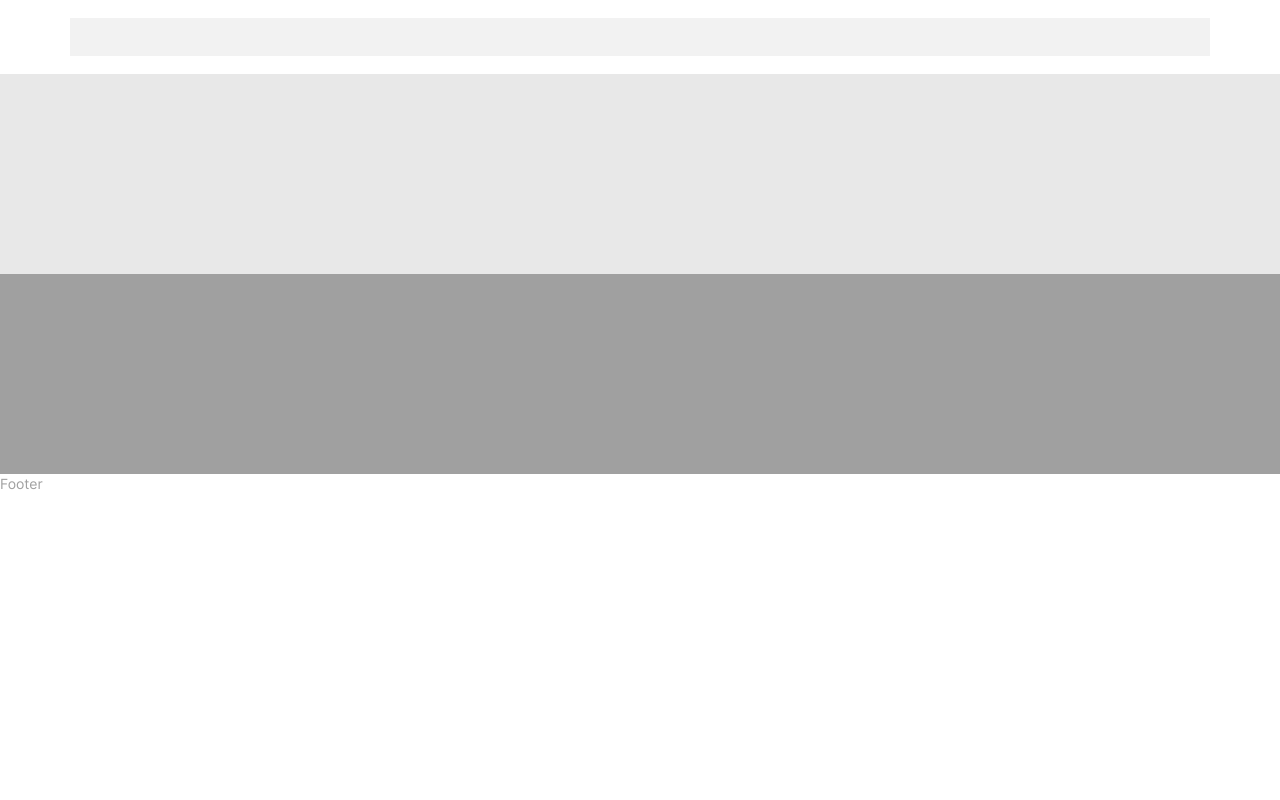
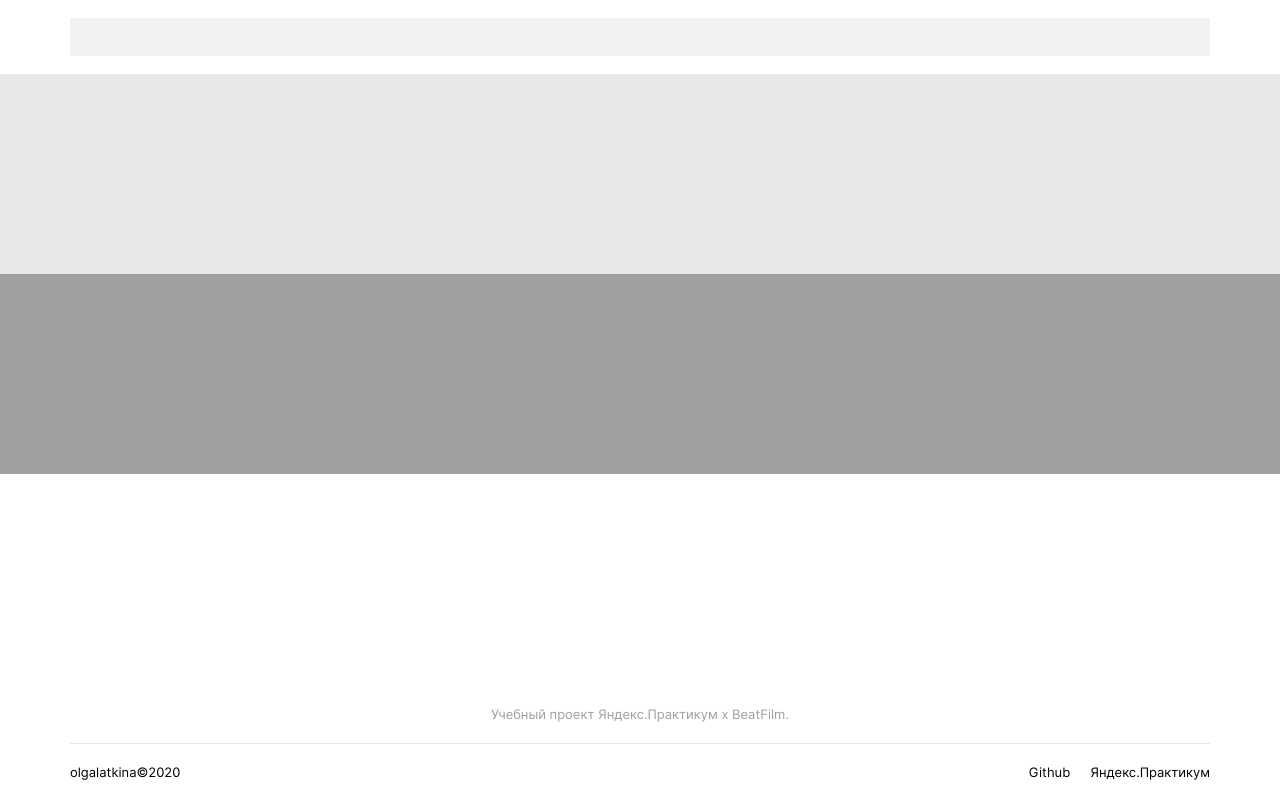
Before and after one commit to olgalatkina/movies-explorer-frontend, a React app: page /movies in a window 1280 px wide. Built offline with nearby package versions, Linux system fonts and the light colour scheme.

Commit message:
feat: add Footer markup and styles

```diff
--- a/src/components/Footer/Footer.css
+++ b/src/components/Footer/Footer.css
@@ -1,3 +1,90 @@
 .footer {
+  margin-top: auto;
+  padding: 79px 0 10px;
+  background: var(--white);
+  box-sizing: border-box;
+}
+
+.footer__content {
+  max-width: 1280px;
+  width: calc(100% - 20px);
+  margin: 0 auto;
+}
+
+.footer__text {
+  margin: 0 0 21px;
+  font-weight: 400;
+  font-size: 12px;
+  line-height: 15px;
+  text-align: center;
   color: var(--grey-text);
 }
+
+.footer__wrapper {
+  display: flex;
+  flex-direction: column;
+  align-items: center;
+  gap: 12px;
+  padding-top: 30px;
+  border-top: 1px solid var(--grey-dark);
+}
+
+.footer__link {
+  margin: 0;
+  font-weight: 400;
+  font-size: 12px;
+  line-height: 15px;
+  text-decoration: none;
+  color: var(--black);
+  transition: opacity .3s linear;
+}
+
+.footer__link:hover {
+  opacity: 0.7;
+}
+
+.footer__copyright {
+  margin: 18px 0 0;
+  font-weight: 400;
+  font-size: 12px;
+  line-height: 15px;
+  color: var(--grey-text);
+}
+
+@media screen and (min-width: 768px) {
+  .footer {
+    padding: 79px 0 20px;
+  }
+
+  .footer__content {
+    width: calc(100% - 60px);
+  }
+
+  .footer__text,
+  .footer__link {
+    font-size: 13px;
+    line-height: 16px;
+  }
+
+  .footer__wrapper {
+    display: flex;
+    flex-direction: row-reverse;
+    justify-content: space-between;
+    align-items: baseline;
+    gap: 20px;
+    padding-top: 20px;
+  }
+
+  .footer__copyright {
+    margin: 0 auto 0 0;
+    font-size: 13px;
+    line-height: 16px;
+    color: var(--black);
+  }
+}
+
+@media screen and (min-width: 1280px) {
+  .footer__content {
+    width: calc(100% - 140px);
+  }
+}
--- a/src/components/Footer/Footer.js
+++ b/src/components/Footer/Footer.js
@@ -2,7 +2,16 @@ import './Footer.css';
 
 const Footer = () => {
   return (
-    <footer className='footer'>Footer</footer>
+    <footer className='footer'>
+      <div className='footer__content'>
+        <p className='footer__text'>Учебный проект Яндекс.Практикум х BeatFilm.</p>
+        <div className='footer__wrapper'>
+          <a href='https://practicum.yandex.ru/' className='footer__link' target='_blank'>Яндекс.Практикум</a>
+          <a href='https://github.com/olgalatkina' className='footer__link' target='_blank'>Github</a>
+          <p className='footer__copyright'>olgalatkina&copy;2020</p>
+        </div>
+      </div>
+    </footer>
   )
 };
 
```
